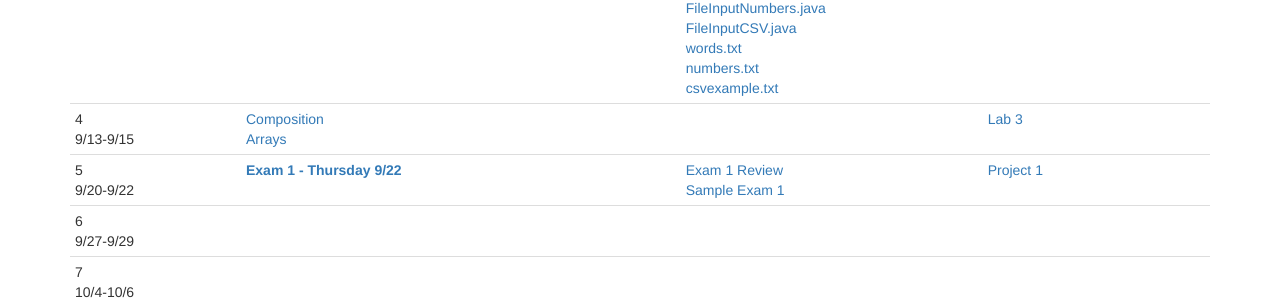
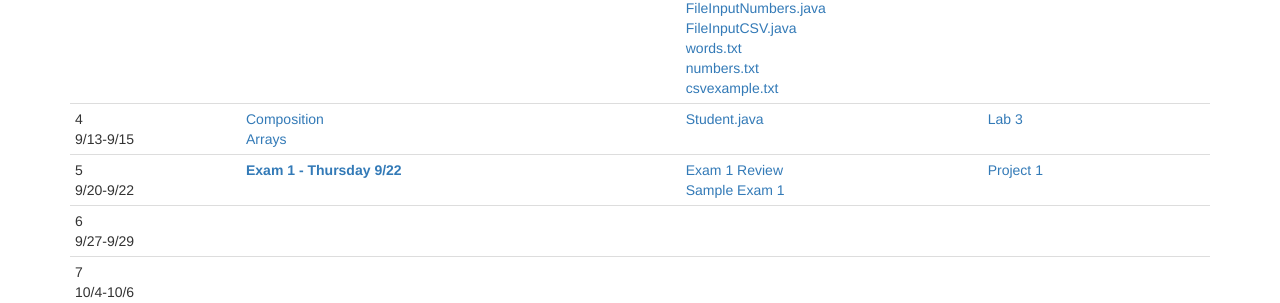
Before and after one commit to CS112-F16/cs112-f16.github.io, a Jekyll site: the page built from schedule.html, in a window 1280 px wide and 900 px high, scrolled down 471 px. Shown: the part 149-452 px from the top of the window. Built offline with Jekyll 4.4.1, drawn with Linux system fonts in a browser that asks for light colours.

Commit message:
adding studentlist notes

```diff
--- a/schedule.html
+++ b/schedule.html
@@ -81,7 +81,9 @@ title: Schedule
         <a href="https://github.com/CS112-F16/notes/blob/master/design.md">Composition</a><br/>
         <a href="https://github.com/CS112-F16/notes/blob/master/arrays.md">Arrays</a><br/>
       </td>
-      <td></td>
+      <td>
+        <a href="https://github.com/CS112-F16/code/blob/master/ClassExamplesWeek4/Student.java">Student.java</a><br/>
+      </td>
       <td><a href="https://github.com/CS112-F16/labs/blob/master/lab3.md">Lab 3</a></td>
     </tr>
     <tr>
```
